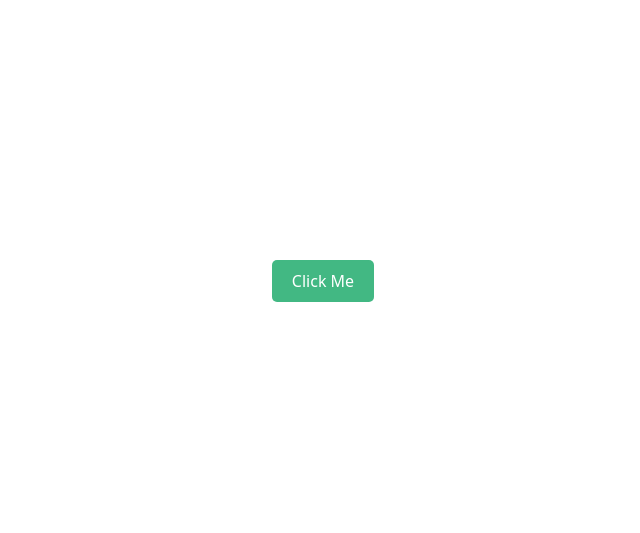
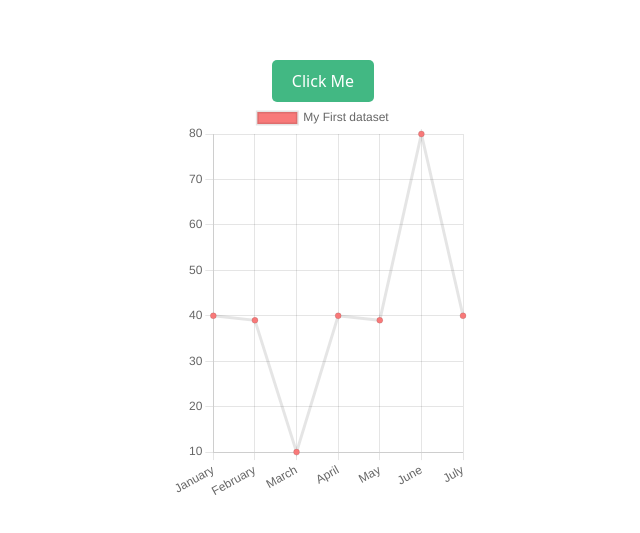
Before and after one commit to MosesVRR/VueComponentLibrary, a Vue app: page / in a window 1280 px wide. Shown: the part 119-652 px from the top of the page, without its empty margins (317-957 px from the left). Built offline with nearby package versions, Linux system fonts and the light colour scheme.

Commit message:
add Line Chart component

```diff
--- a/package.json
+++ b/package.json
@@ -9,9 +9,12 @@
     "preview": "vite preview"
   },
   "dependencies": {
-    "vue": "^3.5.13"
+    "chart.js": "^4.4.8",
+    "vue": "^3.5.13",
+    "vue-chartjs": "^5.3.2"
   },
   "devDependencies": {
+    "@types/chart.js": "^2.9.41",
     "@types/node": "^22.13.7",
     "@vitejs/plugin-vue": "^5.2.1",
     "@vue/tsconfig": "^0.7.0",
--- a/src/App.vue
+++ b/src/App.vue
@@ -1,17 +1,34 @@
 <script setup lang="ts">
-import { Button } from './index'
-// Import other components as needed
-// import { AnotherComponent } from './index'
+import { Button, LineChart } from './index';
 
 const handleButtonClick = () => {
-  alert('Button clicked!')
-}
+  alert('Button clicked!');
+};
+
+const chartData = {
+  labels: ['January', 'February', 'March', 'April', 'May', 'June', 'July'],
+  datasets: [
+    {
+      label: 'My First dataset',
+      backgroundColor: '#f87979',
+      data: [40, 39, 10, 40, 39, 80, 40]
+    }
+  ]
+};
+
+const chartOptions = {
+  responsive: true,
+  maintainAspectRatio: false
+};
 </script>
 
 <template>
   <Button label="Click Me" @click="handleButtonClick" />
   <!-- Add other components to test them -->
   <!-- <AnotherComponent /> -->
+  <div>
+    <LineChart :chart-data="chartData" :chart-options="chartOptions" />
+  </div>
 </template>
 
 <style scoped>
--- /dev/null
+++ b/src/components/LineChart.vue
@@ -0,0 +1,41 @@
+<template>
+  <div>
+    <Line :data="chartData" :options="chartOptions"></Line>
+  </div>
+</template>
+
+<script lang="ts">
+import { defineComponent } from 'vue';
+import { Line } from 'vue-chartjs';
+import { Chart as ChartJS, Title, Tooltip, Legend, LineElement, CategoryScale, LinearScale, PointElement } from 'chart.js';
+import type { ChartData, ChartOptions } from 'chart.js';
+import type { PropType } from 'vue';
+
+// Register the necessary chart.js components
+ChartJS.register(Title, Tooltip, Legend, LineElement, CategoryScale, LinearScale, PointElement);
+
+export default defineComponent({
+  name: 'LineChart',
+  components: {
+    Line
+  },
+  props: {
+    chartData: {
+      type: Object as PropType<ChartData<'line'>>,
+      required: true
+    },
+    chartOptions: {
+      type: Object as PropType<ChartOptions<'line'>>,
+      required: true
+    }
+  }
+});
+</script>
+
+<style scoped>
+div {
+  position: relative;
+  width: 100%;
+  height: 400px;
+}
+</style>
--- a/src/index.ts
+++ b/src/index.ts
@@ -1,2 +1,3 @@
 export { default as Button } from './components/Button.vue'
+export { default as LineChart } from './components/LineChart.vue'
 // Add more exports as needed
```
Also changed, not shown: 1 other file (tests, documents, lock files or other folders).
